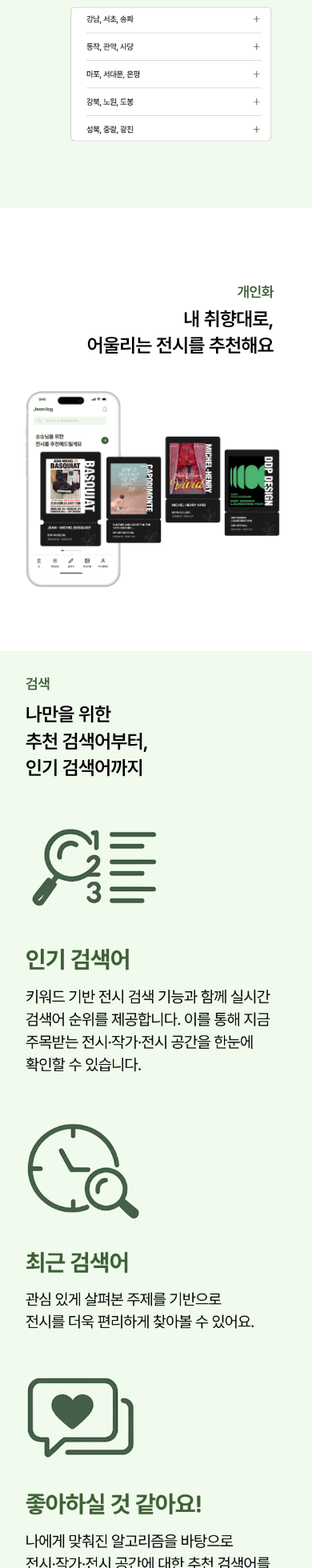
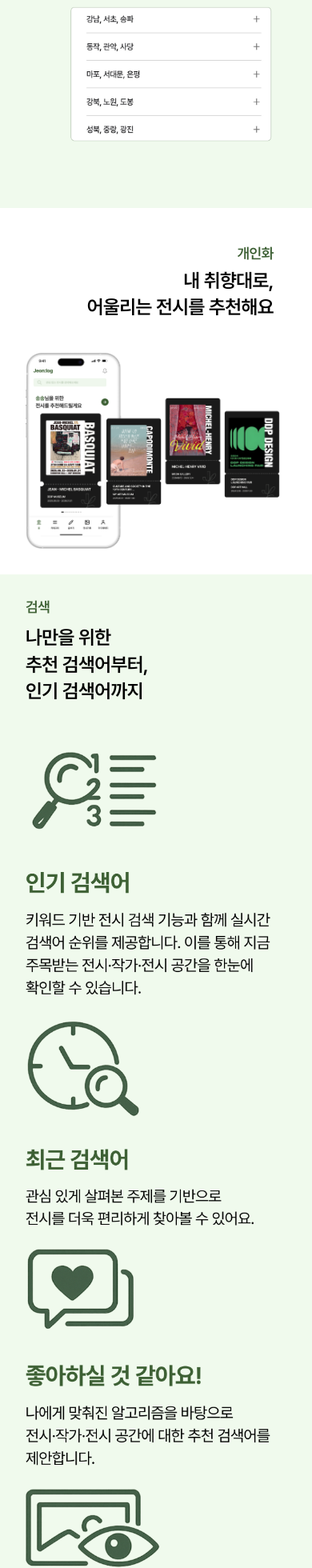
Before and after one commit to lastro1206/jeonlog-landing-web, a Next.js app: page / in a window 390 px wide. Shown: the part 2634-4594 px from the top of the page at 80% size. Built offline with nearby package versions, Linux system fonts and the light colour scheme; a web font is replaced by a local one.

Commit message:
fix: 반응형 샤갈

```diff
--- a/components/pages/Home/NotificationSection.tsx
+++ b/components/pages/Home/NotificationSection.tsx
@@ -13,7 +13,7 @@ export default function NotificationSection() {
   return (
     <section
       ref={ref as React.RefObject<HTMLElement>}
-      className={`bg-[#F0FAED] pt-0 pb-20 section-fade-in ${
+      className={`bg-[#F0FAED] pt-0 pb-8 sm:pb-12 md:pb-16 lg:pb-20 section-fade-in ${
         isVisible ? "visible" : ""
       }`}
       style={{
--- a/components/pages/Home/PersonalitySection.tsx
+++ b/components/pages/Home/PersonalitySection.tsx
@@ -13,7 +13,7 @@ export default function PersonalitySection() {
   return (
     <section
       ref={ref as React.RefObject<HTMLElement>}
-      className={`bg-white py-20 px-4 section-fade-in ${
+      className={`bg-white py-8 sm:py-12 md:py-16 lg:py-20 px-4 sm:px-6 md:px-8 section-fade-in ${
         isVisible ? "visible" : ""
       }`}>
       <div className='container mx-auto max-w-7xl px-4 sm:px-6 md:px-8'>
--- a/components/pages/Home/RecordSection.tsx
+++ b/components/pages/Home/RecordSection.tsx
@@ -15,7 +15,7 @@ export default function RecordSection() {
     <div className='relative bg-[#F0FAED]'>
       <section
         ref={ref as React.RefObject<HTMLElement>}
-        className={`bg-white pt-20 pb-40 relative section-fade-in ${
+        className={`bg-white pt-8 sm:pt-12 md:pt-16 lg:pt-20 pb-16 sm:pb-24 md:pb-32 lg:pb-40 relative section-fade-in ${
           isVisible ? "visible" : ""
         }`}
         style={{
--- a/components/pages/Home/SearchSection.tsx
+++ b/components/pages/Home/SearchSection.tsx
@@ -33,7 +33,7 @@ export default function SearchSection() {
 
         {/* 이미지 그리드 - 중앙정렬 */}
         <div className='flex justify-center w-full'>
-          <div className='grid grid-cols-1 md:grid-cols-2 gap-[56.16px] w-full max-w-[1302.96px]'>
+          <div className='grid grid-cols-1 md:grid-cols-2 gap-6 sm:gap-8 md:gap-10 lg:gap-[56.16px] w-full max-w-[1302.96px]'>
             {/* 첫 번째 이미지 */}
             <div className='w-full md:w-[496.0986328125px] h-auto md:h-[486.31805419921875px] mx-auto md:mx-0'>
               <div
```
